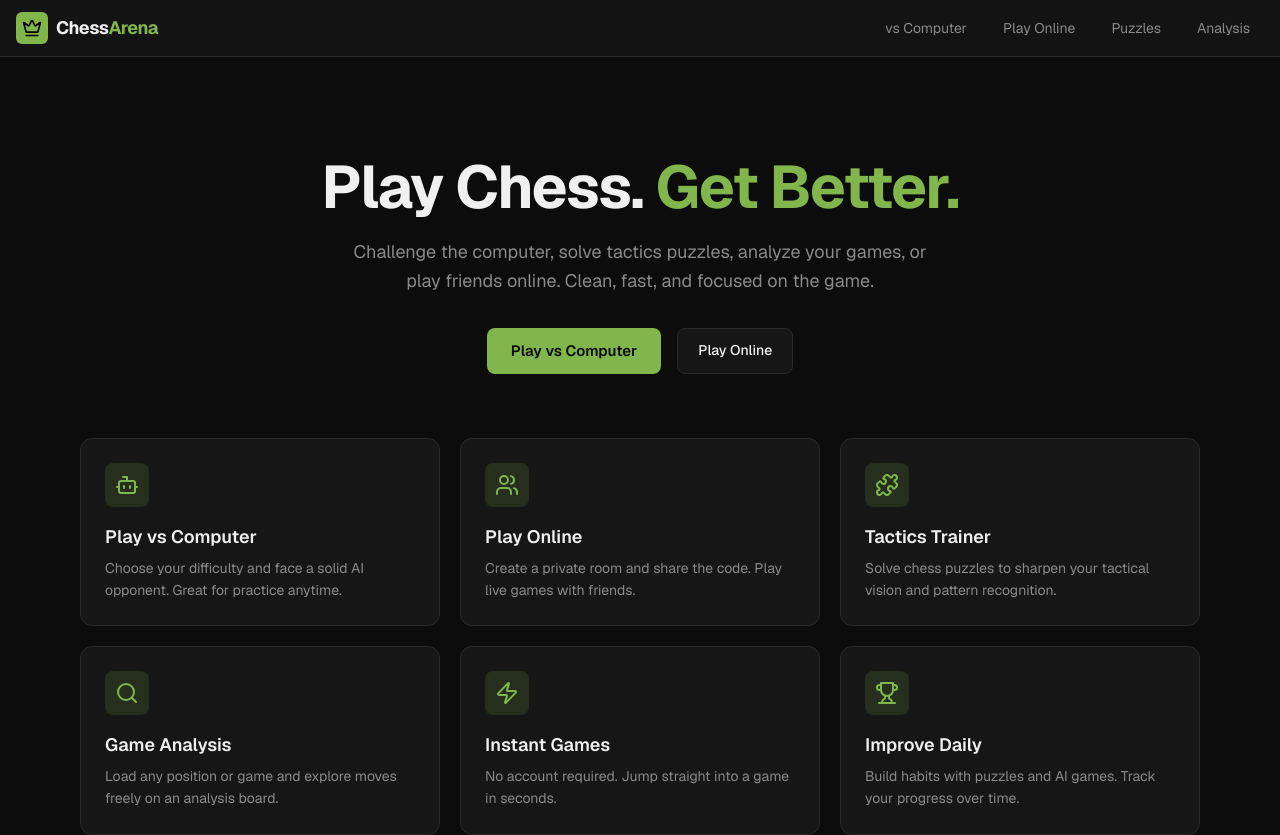
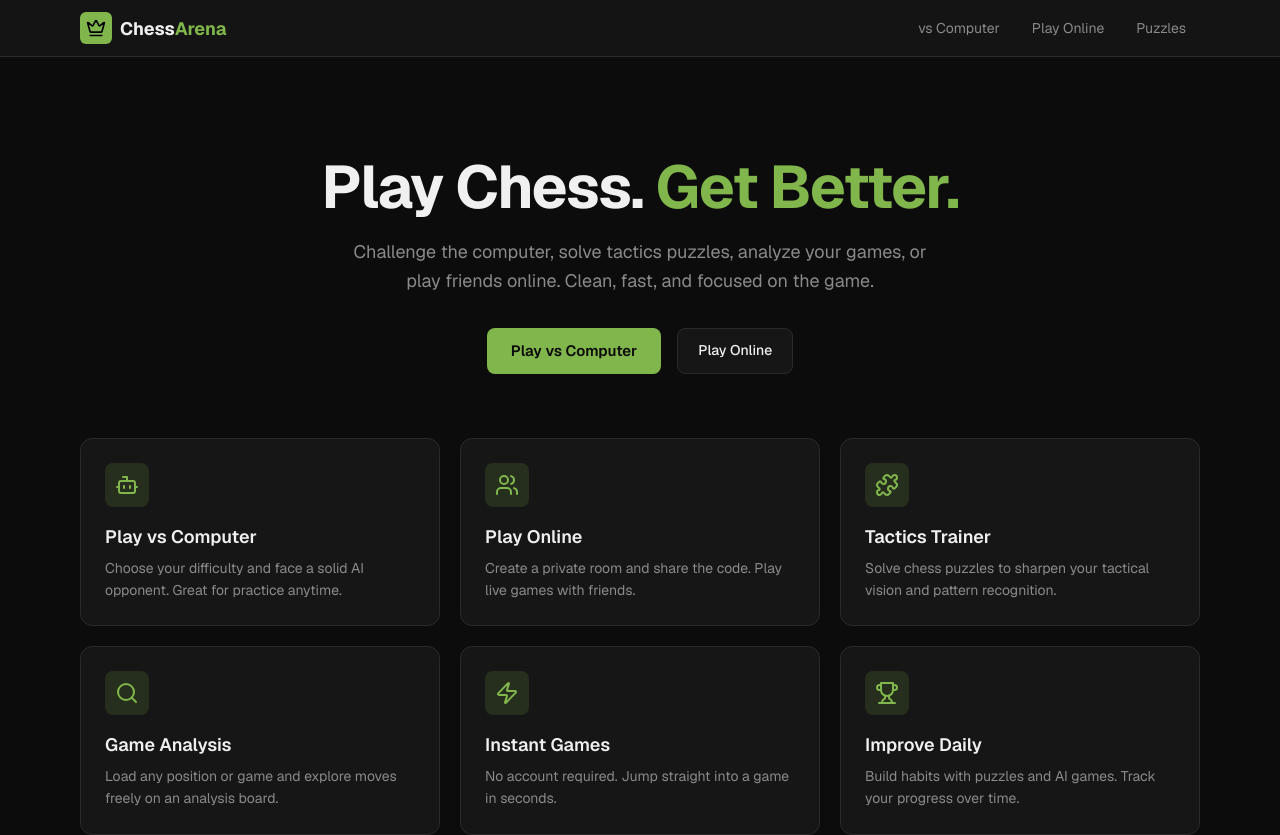
Before and after one commit to vexedyou/chess-platform, a Next.js app: page / in a window 1280 px wide. Shown: the top 835 px of the page. Built offline with nearby package versions, Linux system fonts and the light colour scheme.

Commit message:
Fix header layout with reliable flex centering

```diff
--- a/src/app/layout.tsx
+++ b/src/app/layout.tsx
@@ -28,38 +28,94 @@ export default function RootLayout({
   return (
     <html
       lang="en"
-      className={`${geistSans.variable} ${geistMono.variable} h-full antialiased`}
+      className={`${geistSans.variable} ${geistMono.variable}`}
+      style={{ height: "100%" }}
     >
-      <body className="min-h-full flex flex-col bg-[var(--background)] text-[var(--foreground)]">
-        <header className="border-b border-[var(--border)] bg-[var(--card)]/80 backdrop-blur sticky top-0 z-50">
-          <div className="max-w-7xl mx-auto px-4 h-14 flex items-center justify-between">
-            <Link href="/" className="flex items-center gap-2 font-bold text-lg tracking-tight">
-              <div className="w-8 h-8 rounded-md bg-[var(--accent)] flex items-center justify-center">
-                <Crown className="w-5 h-5 text-black" />
+      <body
+        style={{
+          minHeight: "100%",
+          display: "flex",
+          flexDirection: "column",
+          background: "var(--background)",
+          color: "var(--foreground)",
+          margin: 0,
+        }}
+      >
+        <header
+          style={{
+            borderBottom: "1px solid var(--border)",
+            background: "rgba(22, 22, 22, 0.9)",
+            backdropFilter: "blur(8px)",
+            position: "sticky",
+            top: 0,
+            zIndex: 50,
+          }}
+        >
+          <div
+            className="page-wrap"
+            style={{
+              height: "3.5rem",
+              display: "flex",
+              alignItems: "center",
+              justifyContent: "space-between",
+            }}
+          >
+            <Link
+              href="/"
+              style={{
+                display: "flex",
+                alignItems: "center",
+                gap: "0.5rem",
+                fontWeight: 700,
+                fontSize: "1.125rem",
+                textDecoration: "none",
+                color: "inherit",
+              }}
+            >
+              <div
+                style={{
+                  width: "2rem",
+                  height: "2rem",
+                  borderRadius: "0.375rem",
+                  background: "var(--accent)",
+                  display: "flex",
+                  alignItems: "center",
+                  justifyContent: "center",
+                }}
+              >
+                <Crown className="w-5 h-5" style={{ color: "#000" }} />
               </div>
               <span>
-                Chess<span className="text-[var(--accent)]">Arena</span>
+                Chess<span style={{ color: "var(--accent)" }}>Arena</span>
               </span>
             </Link>
-            <nav className="flex items-center gap-1 sm:gap-2">
-              <Link href="/play/computer" className="btn-ghost text-sm">
+            <nav style={{ display: "flex", alignItems: "center", gap: "0.25rem" }}>
+              <Link href="/play/computer" className="btn-ghost">
                 vs Computer
               </Link>
-              <Link href="/play/online" className="btn-ghost text-sm">
+              <Link href="/play/online" className="btn-ghost">
                 Play Online
               </Link>
-              <Link href="/puzzles" className="btn-ghost text-sm">
+              <Link href="/puzzles" className="btn-ghost">
                 Puzzles
               </Link>
-              <Link href="/analysis" className="btn-ghost text-sm hidden sm:inline">
+              <Link href="/analysis" className="btn-ghost" style={{ display: "none" }}>
                 Analysis
               </Link>
             </nav>
           </div>
         </header>
-        <main className="flex-1">{children}</main>
-        <footer className="border-t border-[var(--border)] py-6 text-center text-sm text-[var(--muted)]">
-          <p>ChessArena · Built for players who love the game</p>
+        <main style={{ flex: 1 }}>{children}</main>
+        <footer
+          style={{
+            borderTop: "1px solid var(--border)",
+            padding: "1.5rem",
+            textAlign: "center",
+            fontSize: "0.875rem",
+            color: "var(--muted)",
+          }}
+        >
+          <p style={{ margin: 0 }}>ChessArena · Built for players who love the game</p>
         </footer>
       </body>
     </html>
```
